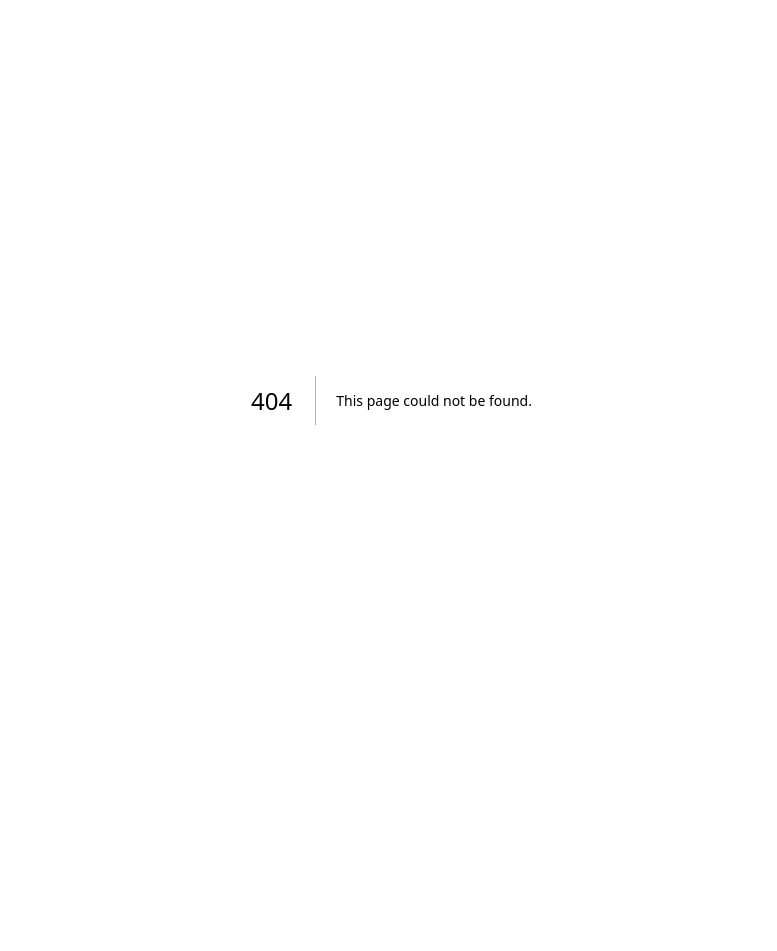
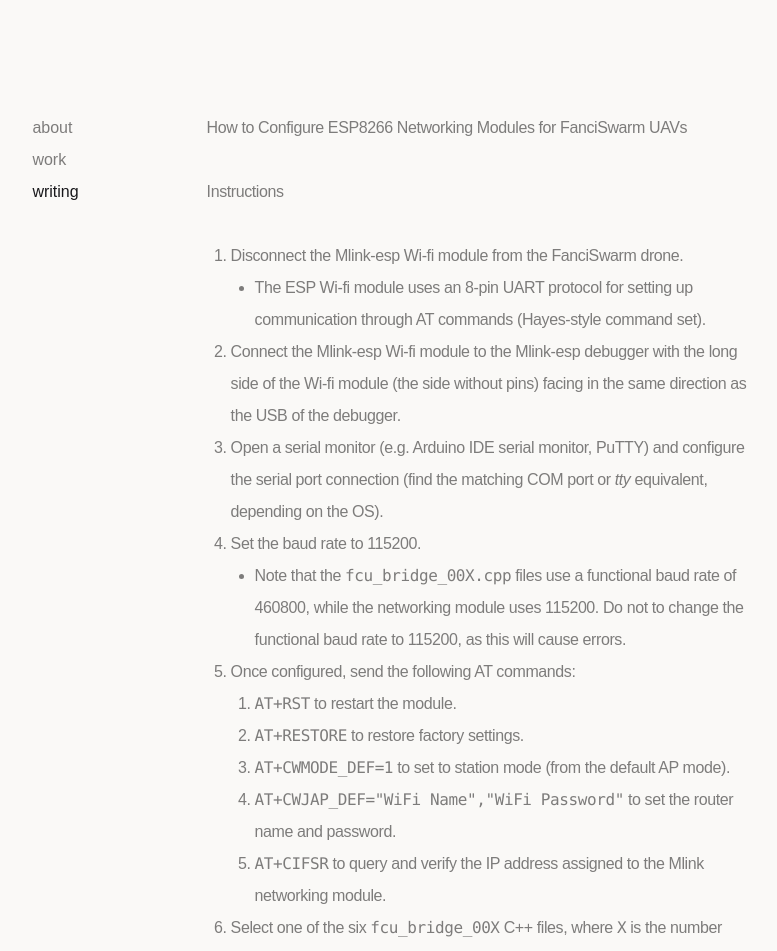
Before and after one commit to shaneso/site, a Next.js app: page /repo/uav_network_module_config in a window 1280 px wide. Before the commit this address had no page. Shown: the top 951 px of the page, without its empty margins (241-1018 px from the left). Before the commit the page ends 800 px from the top, so only its background shows below. Built offline with nearby package versions, Linux system fonts and the light colour scheme.

Commit message:
uav network module config

```diff
--- /dev/null
+++ b/app/repo/uav_network_module_config/page.mdx
@@ -0,0 +1,32 @@
+# How to Configure ESP8266 Networking Modules for FanciSwarm UAVs
+
+## Instructions
+1. Disconnect the Mlink-esp Wi-fi module from the FanciSwarm drone.
+	- The ESP Wi-fi module uses an 8-pin UART protocol for setting up communication through AT commands (Hayes-style command set).
+2. Connect the Mlink-esp Wi-fi module to the Mlink-esp debugger with the long side of the Wi-fi module (the side without pins) facing in the same direction as the USB of the debugger.
+3. Open a serial monitor (e.g. Arduino IDE serial monitor, PuTTY) and configure the serial port connection (find the matching COM port or *tty* equivalent, depending on the OS).
+4. Set the baud rate to 115200.
+	- Note that the `fcu_bridge_00X.cpp` files use a functional baud rate of 460800, while the networking module uses 115200. Do not to change the functional baud rate to 115200, as this will cause errors.
+5. Once configured, send the following AT commands:
+	1. `AT+RST` to restart the module.
+	2. `AT+RESTORE` to restore factory settings.
+	3. `AT+CWMODE_DEF=1` to set to station mode (from the default AP mode).
+	4. `AT+CWJAP_DEF="WiFi Name","WiFi Password"` to set the router name and password.
+	5. `AT+CIFSR` to query and verify the IP address assigned to the Mlink networking module.
+6. Select one of the six `fcu_bridge_00X` C++ files, where `X` is the number associated with one drone.
+7. In the chosen bridge file, refactor the IP address to match the IP address of your desired drone. You can find the IP address on line 27, which will look something like `static char* DRONE_IP = "192.168.X.X";`. After any changes, save your code.
+	- Verify that you are refactoring the source code that is to be run in the Docker-ROS environment, and not a copy of the repository.
+	- If you receive an error message later saying you're not connected to bridge `X`, it may be because you refactored a copy of the operating repository. You can debug and troubleshoot this problem by opening the `src` directory and tracing the `fcu_core` files with `vim`. If the code has not been edited, change it directly in the console with `vim` and save your changes with `ESC + w`. To quit `vim`, run `ESC + q`.
+8. Verify that your machine is connected to the router Wi-fi as well.
+9. Build a new Docker container for your ROS-based software repository and run `docker run -it --env="DISPLAY=$DISPLAY" --env="QT_X11_NO_MITSHM=1" --volume="/tmp/.X11-unix:/tmp/.X11-unix:rw" --net=host -v $(pwd):/<project_directory> osrf/ros:noetic-desktop-full bash` from the current project directory or change `$(pwd)` to a different path relative to your current directory.
+	- If you already have a Docker container build with all required dependencies to run the source code in a ROS environment, you may use `docker start <container_name>` or `docker start <container ID>` to avoid building multiple copies.
+10. Run `apt update` then `apt install ros-noetic-serial` and `apt install libeigen3-dev` to install dependencies for the build requirements.
+11. `apt install tmux` to install the terminal multiplexer, then run `tmux` to launch it.
+12. `Ctrl + B` then `%` to split the session into two terminals.
+13. `Ctrl + B` then `<-` arrow key to move to the left terminal.
+14. Run `roscore` to set up the ROS network and configure communication between nodes.
+15. `Ctrl + B` then `->` to move to the right terminal.
+16. Repeat step 6, then compile the source code by running `catkin_make` while in the root directory.
+17. Source the setup file by running `source setup.bash` in your `/devel` directory to configure environment variables for ROS.
+18. Launch the compiled software with `roslaunch fcu_core fcu_core.launch` and verify all connections are functional.
+	- If you only refactored the bridge file for one drone, then you may receive warning logs in the console about other drone bridge networks that have not yet been connected.
--- a/app/writing/page.tsx
+++ b/app/writing/page.tsx
@@ -14,6 +14,7 @@
         <div className="flex flex-col items-start gap-8 text-left w-full max-w-full text-base tracking-tight leading-loose text-lg sm:text-base">
           <p>
             <a href="../repo/nrc" target="_self" className="underline decoration-dotted underline-offset-4">What I Learned at National Research Council Canada</a><br/>
+            <a href="../repo/uav_network_module_config" target="_self" className="underline decoration-dotted underline-offset-4">How to Configure ESP8266 Networking Modules for FanciSwarm UAVs</a><br/>
           </p>
         </div>
       </main>
```
